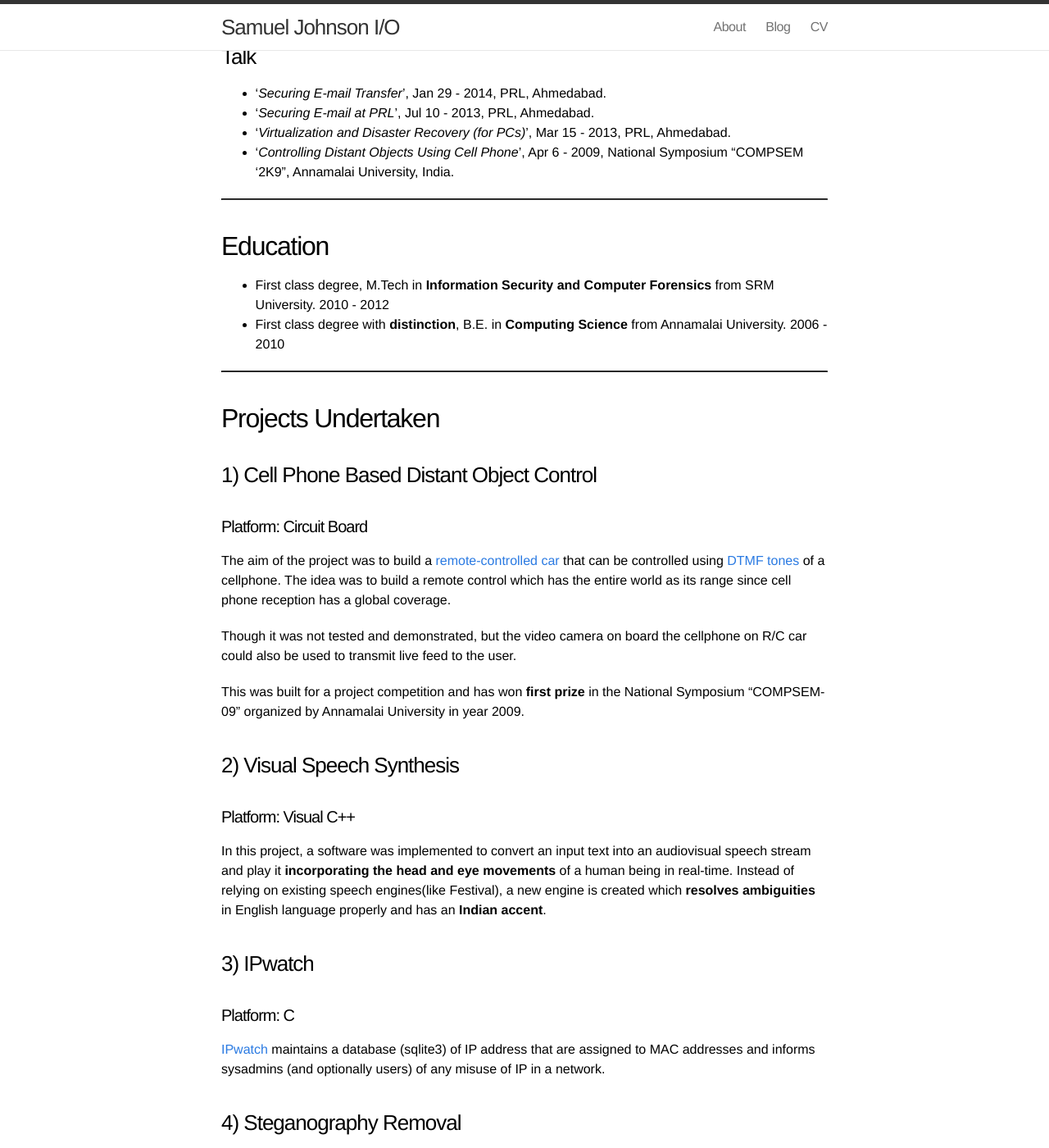
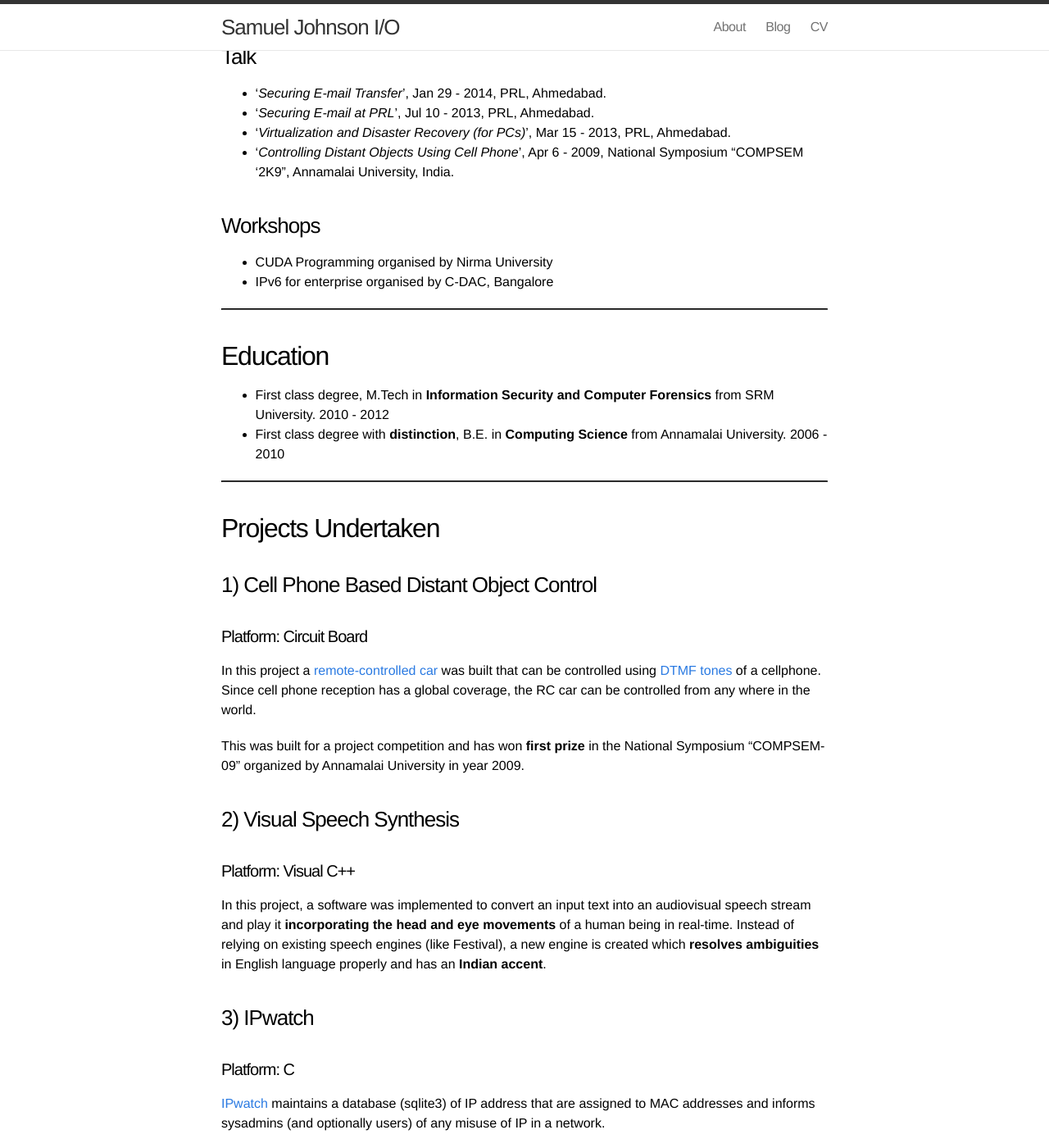
Before and after one commit to samueljohnson/samueljohnson.github.io.archive, a Jekyll site: the page built from cv.markdown, in a window 1280 px wide and 1400 px high, scrolled down 954 px. Shown: the whole window at 82% size. Built offline with Jekyll 4.4.1, drawn with Linux system fonts in a browser that asks for light colours; nearby versions of some CDN libraries.

Commit message:
Minor change

```diff
--- a/cv.markdown
+++ b/cv.markdown
@@ -46,6 +46,11 @@ free software on the desktop and server.
   * '*Virtualization and Disaster Recovery (for PCs)*', Mar 15 - 2013, PRL, Ahmedabad.
   * '*Controlling Distant Objects Using Cell Phone*', Apr 6 - 2009, National Symposium "COMPSEM '2K9", Annamalai University, India.
 
+### Workshops
+
+  * CUDA Programming organised by Nirma University
+  * IPv6 for enterprise organised by C-DAC, Bangalore
+
 ----
 
 ## Education
@@ -61,13 +66,10 @@ free software on the desktop and server.
 
 #### Platform: Circuit Board
 
-The aim of the project was to build a [remote-controlled car](/assets/img/13032009263.jpg) that can be controlled
+In this project a [remote-controlled car](/assets/img/13032009263.jpg) was built that can be controlled
 using [DTMF tones](http://en.wikipedia.org/wiki/Dual-tone_multi-frequency_signaling)
-of a cellphone. The idea was to build a remote control which has the
-entire world as its range since cell phone reception has a global coverage.
-
-Though it was not tested and demonstrated, but the video camera on board
-the cellphone on R/C car could also be used to transmit live feed to the user.
+of a cellphone. Since cell phone reception has a global coverage, the RC car can be controlled from any where
+in the world.
 
 This was built for a project competition and has won **first prize** in the National Symposium "COMPSEM-09"
 organized by Annamalai University in year 2009.
@@ -79,7 +81,7 @@ organized by Annamalai University in year 2009.
 In this project, a software was implemented to convert an
 input text into an audiovisual speech stream and play it **incorporating the
 head and eye movements** of a human being in real-time. Instead of relying on
-existing speech engines(like Festival), a new engine is created which
+existing speech engines (like Festival), a new engine is created which
 **resolves ambiguities** in English language properly and has an **Indian
 accent**.
 
```
Also changed, not shown: _posts/2014-06-25-Minimize-VMware-Workstation-to-tray-while-under-Unity.markdown (+9 -6 lines).
